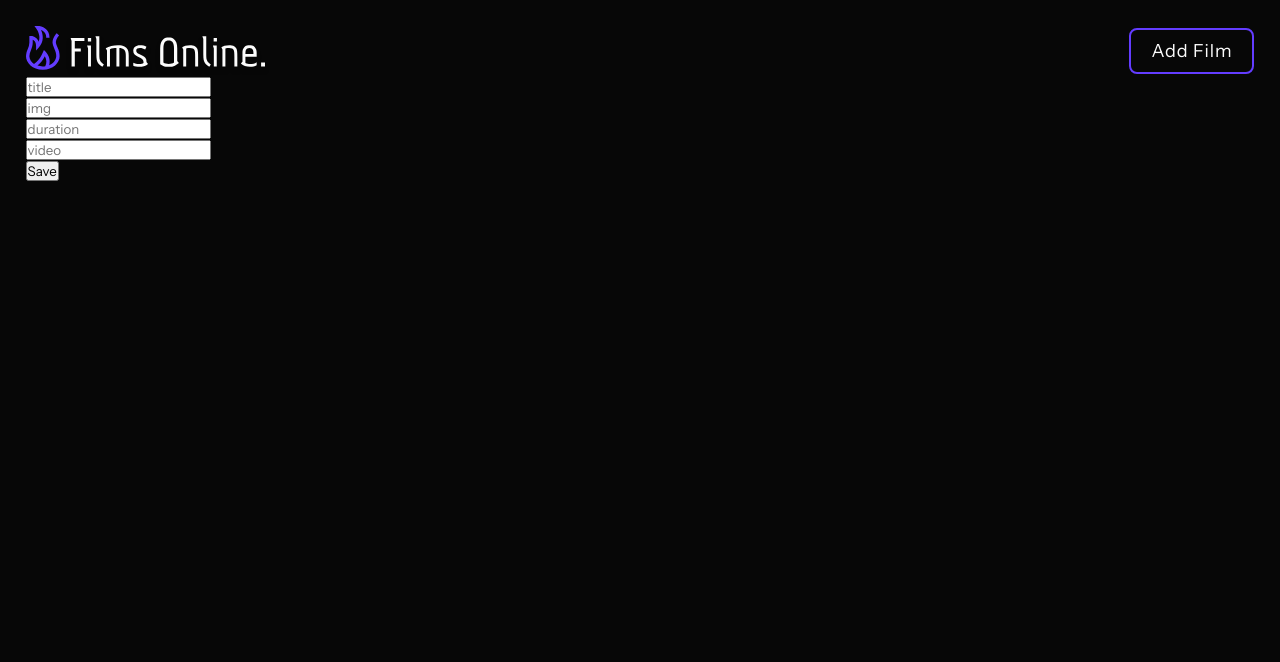
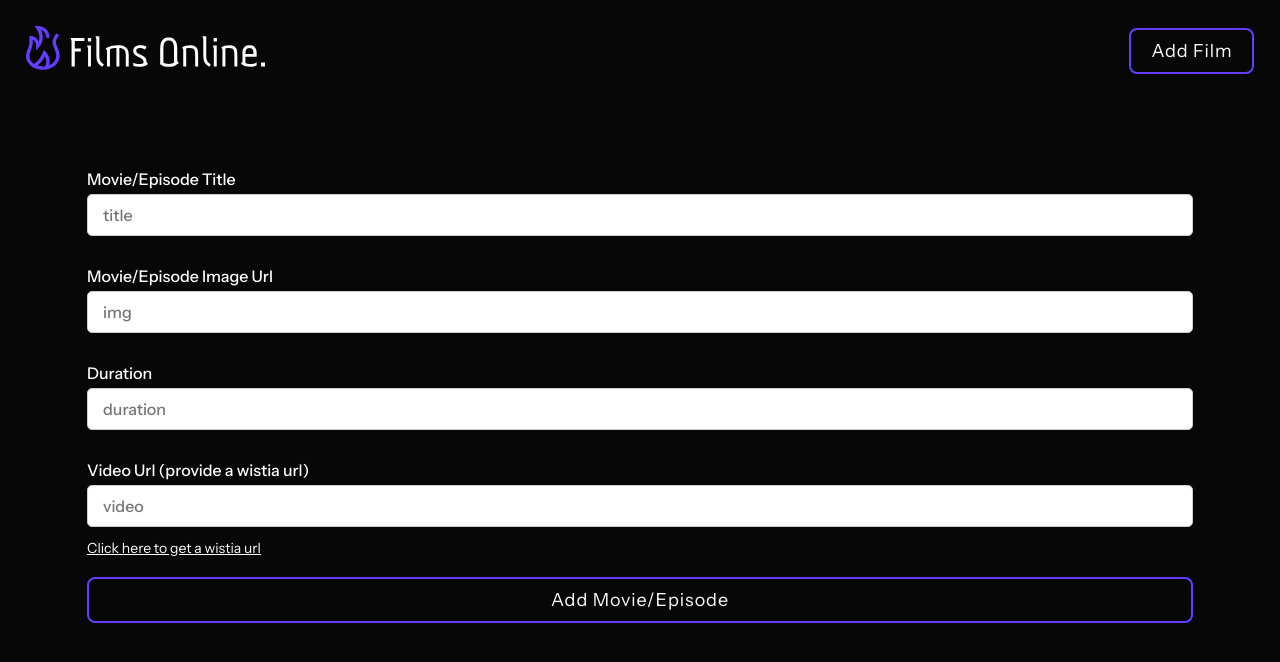
Before and after one commit to hatem782/WatchTogether, a React (Create React App) app: page /add-movie in a window 1280 px wide. Shown: the top 662 px of the page. Built offline with nearby package versions, Linux system fonts and the light colour scheme; no server answers; the database is empty.

Commit message:
fixes for website

```diff
--- /dev/null
+++ b/src/components/Buttons/Button.jsx
@@ -0,0 +1,22 @@
+import React from "react";
+import st from "./styles.module.scss";
+import { cn } from "../../utils/cn";
+
+function Button({
+  children = "Button",
+  onClick = () => {},
+  className = "",
+  style = {},
+}) {
+  return (
+    <button
+      onClick={onClick}
+      style={style}
+      className={cn([st.button, className])}
+    >
+      {children}
+    </button>
+  );
+}
+
+export default Button;
--- /dev/null
+++ b/src/components/Buttons/styles.module.scss
@@ -0,0 +1,15 @@
+.button {
+  color: #fcfcfc;
+  font-size: 18px;
+  font-style: normal;
+  font-weight: 400;
+  line-height: normal;
+  letter-spacing: 0.9px;
+
+  padding: 10px 20px;
+  background-color: transparent;
+  outline: none;
+  border: solid 2px var(--main);
+  border-radius: 8px;
+  cursor: pointer;
+}
--- /dev/null
+++ b/src/components/input/Input.jsx
@@ -0,0 +1,29 @@
+import React from "react";
+import st from "./styles.module.scss";
+import { cn } from "../../utils/cn";
+
+function Input({
+  label = "",
+  placeholder = "",
+  value = "",
+  onChange = () => {},
+  name = "",
+  className = "",
+  footer = null,
+}) {
+  return (
+    <div className={cn([st.main, className])}>
+      <label className={st.label}>{label}</label>
+      <input
+        className={st.input}
+        placeholder={placeholder}
+        value={value}
+        onChange={onChange}
+        name={name}
+      />
+      {footer}
+    </div>
+  );
+}
+
+export default Input;
--- /dev/null
+++ b/src/components/input/styles.module.scss
@@ -0,0 +1,27 @@
+.main {
+  width: 100%;
+}
+
+.label {
+  display: block;
+  width: 100%;
+}
+
+.input {
+  width: 100%;
+  padding: 10px 15px;
+  border: 1px solid #ccc;
+  border-radius: 5px;
+  font-size: 16px;
+  margin-bottom: 10px;
+  box-sizing: border-box;
+  color: var(--main);
+  font-weight: 500;
+  outline: none;
+}
+
+.label {
+  color: var(--comp-background);
+  font-weight: 500;
+  margin-bottom: 5px;
+}
--- a/src/pages/AddMovie/AddMovie.jsx
+++ b/src/pages/AddMovie/AddMovie.jsx
@@ -1,6 +1,9 @@
 import React, { useState } from "react";
 
 import { firebase, firestore } from "../../config/firebase.config";
+import Input from "../../components/input/Input";
+import st from "./styles.module.scss";
+import Button from "../../components/Buttons/Button";
 
 const init = {
   img: "",
@@ -25,6 +28,29 @@ function AddMovie() {
   };
 
   const handle_save = async () => {
+    if (!movie.title) {
+      alert("Please provide a title");
+      return;
+    }
+
+    if (!movie.img) {
+      alert("Please provide an image url");
+      return;
+    }
+
+    if (!movie.duration) {
+      alert("Please provide a duration");
+      return;
+    }
+
+    if (
+      !movie.video.includes("wistia.com") &&
+      !movie.video.includes("youtube.com")
+    ) {
+      alert("Please provide a valid wistia or youtube video url");
+      return;
+    }
+
     const movie_to_save = {
       createdAt: firebase.firestore.FieldValue.serverTimestamp(),
       id: new Date().getTime(),
@@ -35,16 +61,59 @@ function AddMovie() {
   };
 
   return (
-    <div>
-      <input name="title" onChange={handle_change} placeholder="title" />
-      <br />
-      <input name="img" onChange={handle_change} placeholder="img" />
-      <br />
-      <input name="duration" onChange={handle_change} placeholder="duration" />
-      <br />
-      <input name="video" onChange={handle_change} placeholder="video" />
-      <br />
-      <button onClick={handle_save}>Save</button>
+    <div className={st.main}>
+      <div className={st.form}>
+        <Input
+          name="title"
+          label="Movie/Episode Title"
+          onChange={handle_change}
+          placeholder="title"
+          value={movie.title}
+        />
+        <br />
+        <Input
+          label="Movie/Episode Image Url"
+          name="img"
+          onChange={handle_change}
+          placeholder="img"
+          value={movie.img}
+        />
+        <br />
+        <Input
+          label="Duration"
+          name="duration"
+          onChange={handle_change}
+          placeholder="duration"
+          value={movie.duration}
+        />
+        <br />
+        <Input
+          label="Video Url (provide a wistia url)"
+          name="video"
+          onChange={handle_change}
+          placeholder="video"
+          value={movie.video}
+          footer={
+            <a
+              href="https://wistia.com/"
+              target="_blank"
+              rel="noreferrer"
+              style={{
+                color: "white",
+                textDecoration: "underline",
+                cursor: "pointer",
+                fontSize: "14px",
+              }}
+            >
+              Click here to get a wistia url
+            </a>
+          }
+        />
+        <br />
+        <Button className={st.save} onClick={handle_save}>
+          Add Movie/Episode
+        </Button>
+      </div>
     </div>
   );
 }
--- /dev/null
+++ b/src/pages/AddMovie/styles.module.scss
@@ -0,0 +1,22 @@
+@use "../../assets/scss/media-queries.scss" as *;
+
+.main {
+  width: 100%;
+  height: 80vh;
+
+  display: flex;
+  align-items: center;
+  justify-content: center;
+}
+
+.form {
+  width: 30%;
+
+  @include lt-xl {
+    width: 90%;
+  }
+}
+
+.save {
+  width: 100%;
+}
--- a/src/pages/Home/Home.module.scss
+++ b/src/pages/Home/Home.module.scss
@@ -79,7 +79,7 @@
         font-weight: 500;
 
         @include lt-sm {
-          font-size: 16px;
+          font-size: 14px;
           padding: 5px 10px;
           border-radius: 6px;
         }
@@ -90,7 +90,7 @@
       font-weight: 500;
 
       @include lt-sm {
-        font-size: 20px;
+        font-size: 18px;
       }
     }
   }
--- /dev/null
+++ b/src/utils/cn.js
@@ -0,0 +1,3 @@
+export const cn = (classes = []) => {
+  return classes.join(" ");
+};
```
Also changed, not shown: 2 other files (tests, documents, lock files or other folders).
